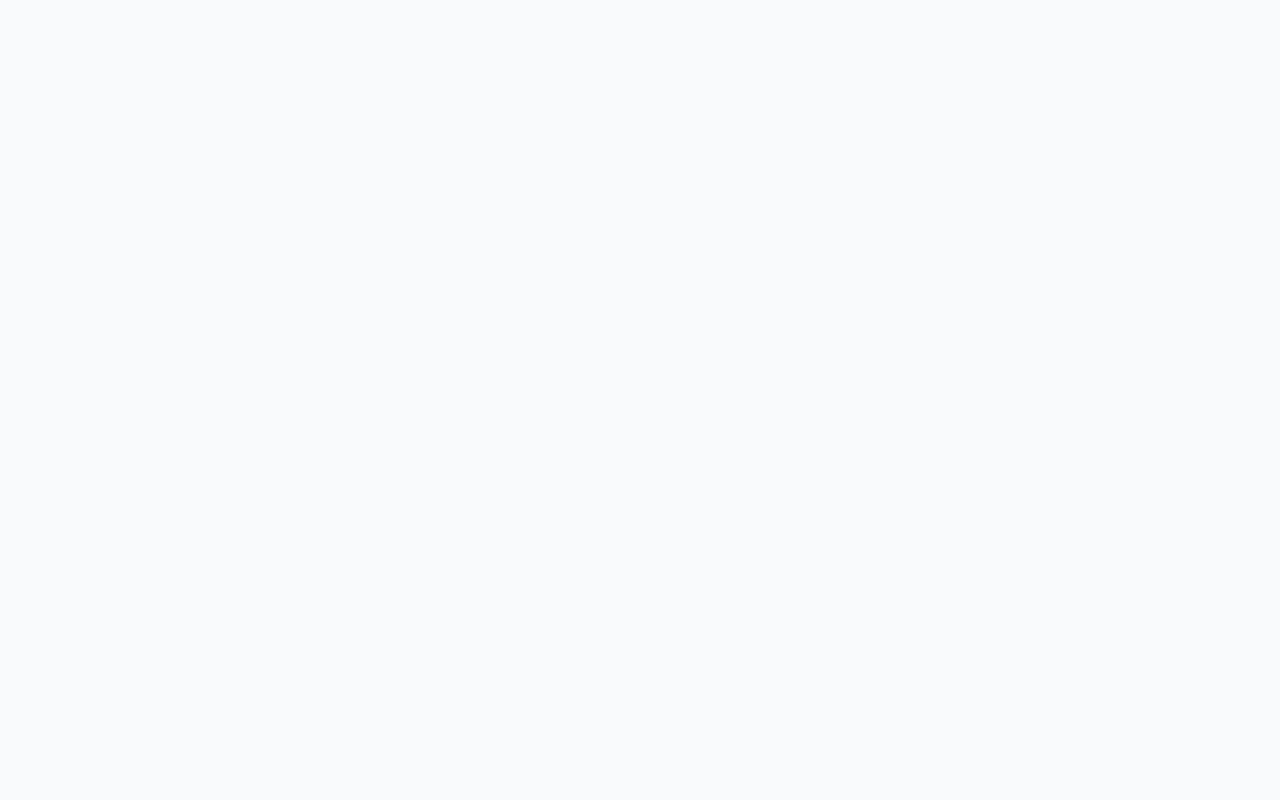
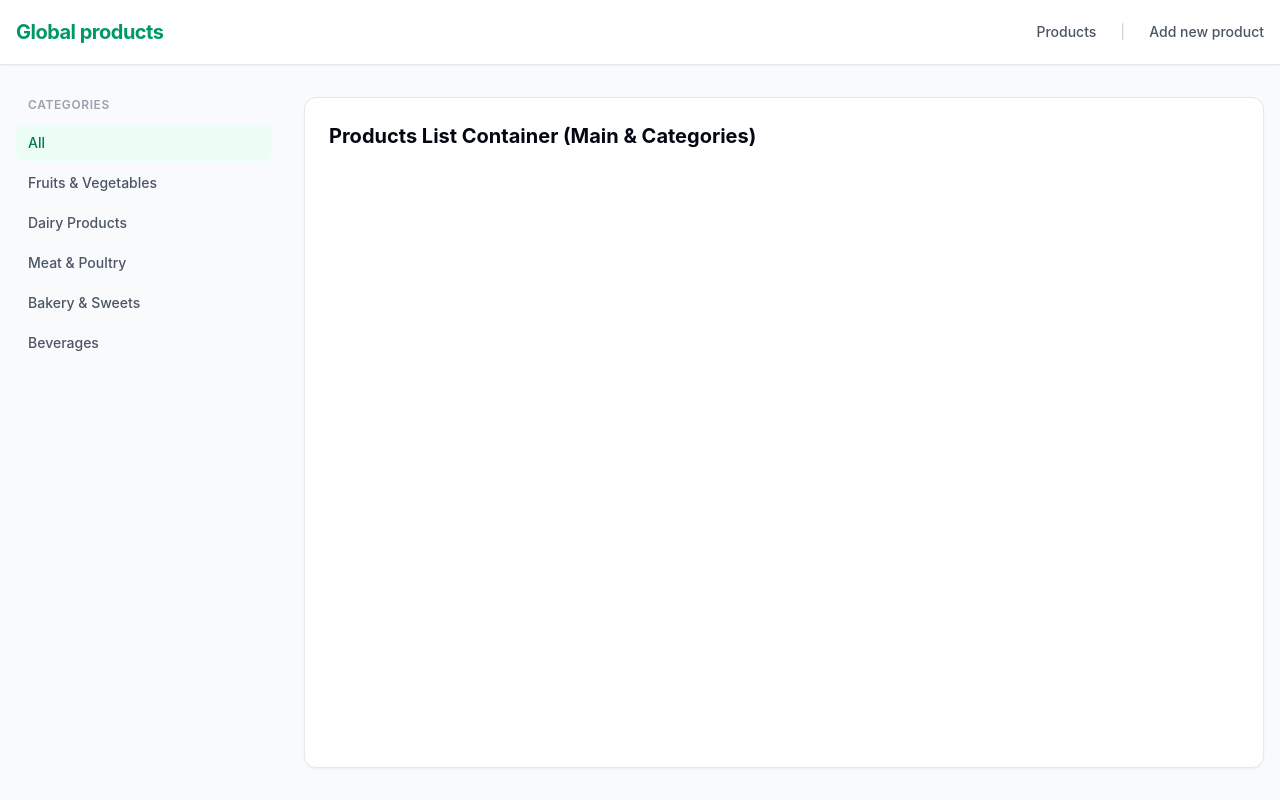
Before and after one commit to KanimetovDying2/Marketplace, a React (Vite) app: page / in a window 1280 px wide. Built offline with nearby package versions, Linux system fonts and the light colour scheme.

Commit message:
feat: implement app routing, create all components, types, and layout structure

```diff
--- a/src/App.tsx
+++ b/src/App.tsx
@@ -1,7 +1,24 @@
-import "./App.css";
+import { BrowserRouter, Routes, Route, Navigate } from "react-router-dom";
+import Layout from "./components/Layout";
+import Products from "./containers/Products";
+import ProductForm from "./components/ProductForm";
+import ProductDetail from "./components/ProductDetail";
 
 const App = () => {
-  return <></>;
+  return (
+    <BrowserRouter>
+      <Routes>
+        <Route path="/" element={<Layout />}>
+          <Route index element={<Products />} />
+          <Route path="products/category/:categoryId" element={<Products />} />
+          <Route path="products/add" element={<ProductForm />} />
+          <Route path="products/:id/edit" element={<ProductForm />} />
+          <Route path="products/:id" element={<ProductDetail />} />
+          <Route path="*" element={<Navigate to="/" replace />} />
+        </Route>
+      </Routes>
+    </BrowserRouter>
+  );
 };
 
 export default App;
--- /dev/null
+++ b/src/api/axiosApi.ts
@@ -0,0 +1,8 @@
+import axios from "axios";
+
+const axiosApi = axios.create({
+  baseURL:
+    "https://js-31-kanimetov-default-rtdb.europe-west1.firebasedatabase.app/",
+});
+
+export default axiosApi;
--- /dev/null
+++ b/src/components/Layout.tsx
@@ -0,0 +1,46 @@
+import { Link, Outlet } from "react-router-dom";
+import Sidebar from "./Sidebar";
+
+const Layout = () => {
+  return (
+    <div className="min-h-screen bg-gray-50 flex flex-col antialiased text-gray-950">
+      <header className="bg-white border-b border-gray-200 sticky top-0 z-50 shadow-xs">
+        <div className="max-w-7xl mx-auto px-4 h-16 flex items-center justify-between">
+          <Link
+            to="/"
+            className="text-xl font-bold tracking-tight text-emerald-600 hover:text-emerald-700 transition-colors"
+          >
+            Global products
+          </Link>
+          <nav className="flex items-center gap-6 text-sm font-medium">
+            <Link
+              to="/"
+              className="text-gray-600 hover:text-emerald-600 transition-colors"
+            >
+              Products
+            </Link>
+            <span className="text-gray-300">|</span>
+            <Link
+              to="/products/add"
+              className="text-gray-600 hover:text-emerald-600 transition-colors"
+            >
+              Add new product
+            </Link>
+          </nav>
+        </div>
+      </header>
+
+      <main className="flex-1 max-w-7xl w-full mx-auto px-4 py-8 flex gap-8">
+        <aside className="w-64 shrink-0">
+          <Sidebar />
+        </aside>
+
+        <section className="flex-1 bg-white p-6 rounded-xl border border-gray-200 shadow-xs">
+          <Outlet />
+        </section>
+      </main>
+    </div>
+  );
+};
+
+export default Layout;
--- /dev/null
+++ b/src/components/ProductDetail.tsx
@@ -0,0 +1,4 @@
+const ProductDetail = () => {
+  return <h1 className="text-xl font-bold">Product Detail Component</h1>;
+};
+export default ProductDetail;
--- /dev/null
+++ b/src/components/ProductForm.tsx
@@ -0,0 +1,6 @@
+const ProductForm = () => {
+  return (
+    <h1 className="text-xl font-bold">Product Form Component (Add / Edit)</h1>
+  );
+};
+export default ProductForm;
--- /dev/null
+++ b/src/components/Sidebar.tsx
@@ -0,0 +1,44 @@
+import { NavLink } from "react-router-dom";
+import { CATEGORIES } from "../constants";
+
+const Sidebar = () => {
+  return (
+    <div className="flex flex-col gap-1 sticky top-24">
+      <h2 className="text-xs font-semibold text-gray-400 uppercase tracking-wider px-3 mb-2">
+        Categories
+      </h2>
+
+      <NavLink
+        to="/"
+        end
+        className={({ isActive }) =>
+          `px-3 py-2 rounded-lg text-sm font-medium transition-colors ${
+            isActive
+              ? "bg-emerald-50 text-emerald-700"
+              : "text-gray-600 hover:bg-gray-100 hover:text-gray-950"
+          }`
+        }
+      >
+        All
+      </NavLink>
+
+      {CATEGORIES.map((category) => (
+        <NavLink
+          key={category.id}
+          to={`/products/category/${category.id}`}
+          className={({ isActive }) =>
+            `px-3 py-2 rounded-lg text-sm font-medium transition-colors ${
+              isActive
+                ? "bg-emerald-50 text-emerald-700"
+                : "text-gray-600 hover:bg-gray-100 hover:text-gray-950"
+            }`
+          }
+        >
+          {category.title}
+        </NavLink>
+      ))}
+    </div>
+  );
+};
+
+export default Sidebar;
--- /dev/null
+++ b/src/constants.ts
@@ -0,0 +1,9 @@
+import type { Category } from "./types";
+
+export const CATEGORIES: Category[] = [
+  { id: "fruits-veg", title: "Fruits & Vegetables" },
+  { id: "dairy", title: "Dairy Products" },
+  { id: "meat", title: "Meat & Poultry" },
+  { id: "bakery", title: "Bakery & Sweets" },
+  { id: "beverages", title: "Beverages" },
+];
--- /dev/null
+++ b/src/containers/Products.tsx
@@ -0,0 +1,8 @@
+const Products = () => {
+  return (
+    <h1 className="text-xl font-bold">
+      Products List Container (Main & Categories)
+    </h1>
+  );
+};
+export default Products;
--- /dev/null
+++ b/src/types.ts
@@ -0,0 +1,20 @@
+export interface Category {
+  id: string;
+  title: string;
+}
+
+export interface ProductMutation {
+  title: string;
+  type: string;
+  description: string;
+  picture: string;
+  price: number;
+}
+
+export interface Product extends ProductMutation {
+  id: string;
+}
+
+export interface ApiProductsList {
+  [id: string]: ProductMutation;
+}
```
